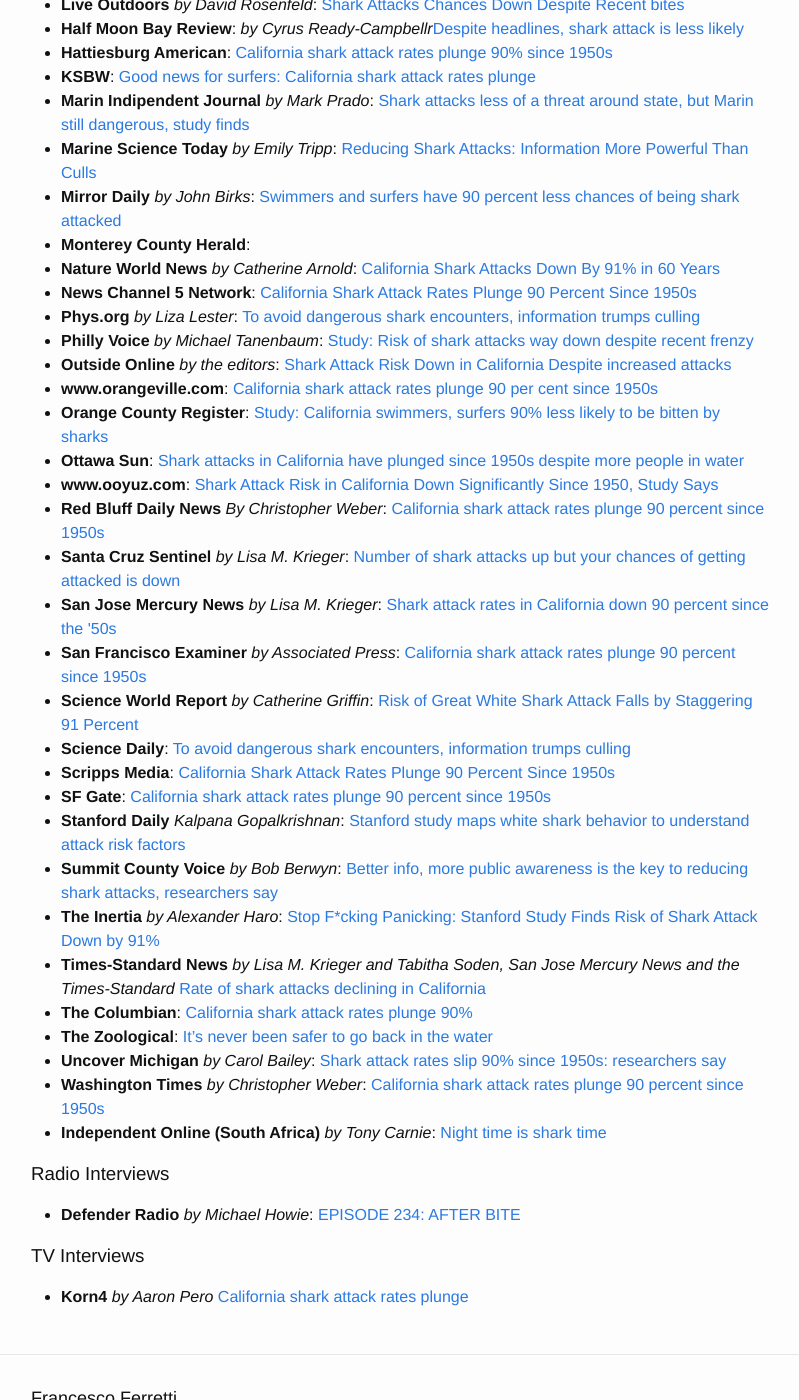
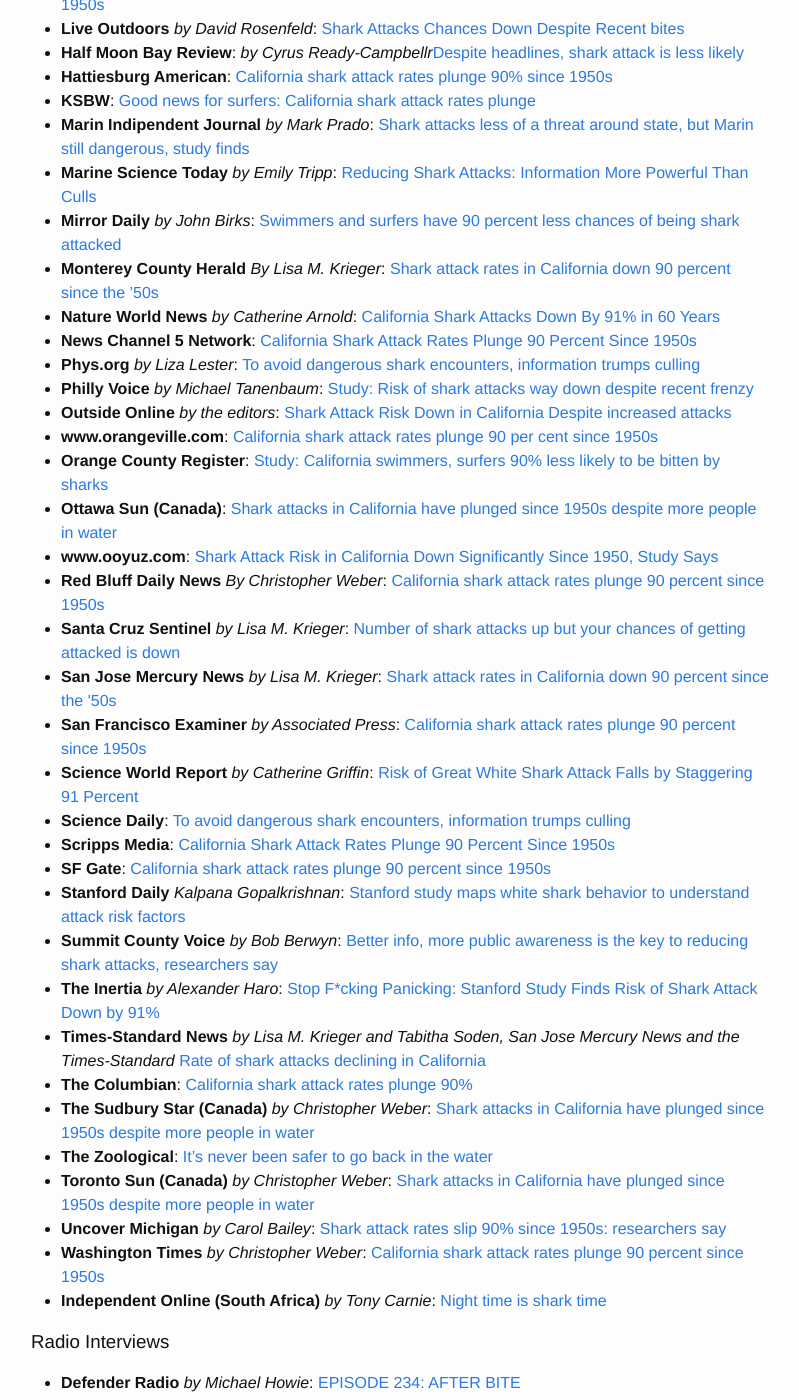
Before and after one commit to ferrettigs/ferrettigs.github.io, a Jekyll site: the page built from assets/ReconcilingPredatorsMediaCoverage.md, in a window 1280 px wide and 1400 px high, scrolled down 1006 px. Shown: the whole window, without its empty margins (239-1038 px from the left). Built offline with Jekyll 4.4.1, drawn with Linux system fonts in a browser that asks for light colours; some of the changed text lies outside the part shown.

Commit message:
other items

```diff
--- a/assets/ReconcilingPredatorsMediaCoverage.md
+++ b/assets/ReconcilingPredatorsMediaCoverage.md
@@ -12,8 +12,8 @@
 	* **Huffington Post**: [California shark attack rates plunge 90 percent since 1950s](http://www.huffingtonpost.com/huff-wires/20150709/sci--shark-attacks-study/?utm_hp_ref=homepage&ir=homepage)
 - **The Washington Post**: [The risk of getting attacked by a shark off California has plummeted sharply since 1950, study says](http://www.washingtonpost.com/news/energy-environment/wp/2015/07/09/good-news-for-california-beachgoers-the-risk-of-a-shark-attack-has-been-declining-for-decades/)
 - **LA Times** *by Karen Kaplan*: [Shark attacks on the rise? In California, the risk has plunged](http://www.latimes.com/science/sciencenow/la-sci-sn-shark-attacks-not-more-frequent-20150708-story.html)
-- **Time magazine**: [Your Risk for Shark Attack Is Lower Now Than 50 Years Ago](http://time.com/3953597/california-shark-attacks/)
-- **Forbes**: [Shark Attack Risk in California Down Significantly Since 1950, Study Says](http://www.forbes.com/sites/alliewilkinson/2015/07/10/shark-attack-risk-in-california-down-significantly-since-1950-study-says/)
+- **Time magazine** *by Justin Worland*: [Your Risk for Shark Attack Is Lower Now Than 50 Years Ago](http://time.com/3953597/california-shark-attacks/)
+- **Forbes** *by Allie Wilkinson*: [Shark Attack Risk in California Down Significantly Since 1950, Study Says](http://www.forbes.com/sites/alliewilkinson/2015/07/10/shark-attack-risk-in-california-down-significantly-since-1950-study-says/)
 - **Newsweek** *by Duglas Main*: [Shark Attack Risk Down Sharply, Despite Recent Incidents](http://www.newsweek.com/shark-attack-risk-down-sharply-despite-recent-incidents-353408)
 - **Fox News** *by Associated Press*: [California shark attack rates plunge 90 percent since 1950s](http://www.foxnews.com/us/2015/07/11/california-shark-attack-rates-plunge-0-percent-since-150s/)
 - **CTV News** *by Christopher Weber*: [Shark attacks in California plunged 90 per cent since 1950s: study](http://www.ctvnews.ca/sci-tech/shark-attacks-in-california-plunged-90-per-cent-since-1950s-study-1.2462574)
@@ -43,7 +43,7 @@
 - **Marin Indipendent Journal** *by Mark Prado*: [Shark attacks less of a threat around state, but Marin still dangerous, study finds](http://www.marinij.com/20150709/shark-attacks-less-of-a-threat-around-state-but-marin-still-dangerous-study-finds)
 - **Marine Science Today** *by Emily Tripp*: [Reducing Shark Attacks: Information More Powerful Than Culls](http://marinesciencetoday.com/2015/07/14/reducing-shark-attacks-information-more-powerful-than-culls/)
 - **Mirror Daily** *by John Birks*: [Swimmers and surfers have 90 percent less chances of being shark attacked](http://www.mirrordaily.com/swimmers-surfers-shark-attacked/22666/)
-- **Monterey County Herald**: []()
+- **Monterey County Herald** *By Lisa M. Krieger*: [Shark attack rates in California down 90 percent since the '50s](http://www.montereyherald.com/general-news/20150708/shark-attack-rates-in-california-down-90-percent-since-the-50s/2)
 - **Nature World News** *by Catherine Arnold*: [California Shark Attacks Down By 91% in 60 Years](http://www.natureworldnews.com/articles/15596/20150710/shark.htm)
 - **News Channel 5 Network**: [California Shark Attack Rates Plunge 90 Percent Since 1950s](http://www.scrippsmedia.com/newschannel5/news/national-news/California-Shark-Attack-Rates-Plunge-90-Percent-Since-1950s-313082611.html)
 - **Phys.org** *by Liza Lester*: [To avoid dangerous shark encounters, information trumps culling](http://phys.org/news/2015-07-dangerous-shark-encounters-trumps-culling.html)
@@ -51,7 +51,7 @@
 - **Outside Online** *by the editors*: [Shark Attack Risk Down in California Despite increased attacks](http://www.outsideonline.com/1998076/shark-attack-risk-down-california)
 - **www.orangeville.com**: [California shark attack rates plunge 90 per cent since 1950s](http://www.orangeville.com/news-story/5717101-california-shark-attack-rates-plunge-90-per-cent-since-1950s/)
 - **Orange County Register**: [Study: California swimmers, surfers 90% less likely to be bitten by sharks](http://www.ocregister.com/articles/sharks-671020-california-says.html)
-- **Ottawa Sun**: [Shark attacks in California have plunged since 1950s despite more people in water](http://www.ottawasun.com/2015/07/10/shark-attacks-in-california-have-plunged-since-1950s-despite-more-people-in-water)
+- **Ottawa Sun (Canada)**: [Shark attacks in California have plunged since 1950s despite more people in water](http://www.ottawasun.com/2015/07/10/shark-attacks-in-california-have-plunged-since-1950s-despite-more-people-in-water)
 - **www.ooyuz.com**: [Shark Attack Risk in California Down Significantly Since 1950, Study Says](http://www.ooyuz.com/geturl?aid=7362743)
 - **Red Bluff Daily News** *By Christopher Weber*: [California shark attack rates plunge 90 percent since 1950s](http://www.redbluffdailynews.com/environment-and-nature/20150710/california-shark-attack-rates-plunge-90-percent-since-1950s/1)
 - **Santa Cruz Sentinel** *by Lisa M. Krieger*: [Number of shark attacks up but your chances of getting attacked is down](http://www.santacruzsentinel.com/environment-and-nature/20150708/number-of-shark-attacks-up-but-your-chances-of-getting-attacked-is-down)
@@ -66,7 +66,9 @@
 - **The Inertia** *by Alexander Haro*: [Stop F*cking Panicking: Stanford Study Finds Risk of Shark Attack Down by 91%](http://www.theinertia.com/surf/stop-fcking-panicking-stanford-study-finds-risk-of-shark-attack-down-by-91/)
 - **Times-Standard News** *by Lisa M. Krieger and Tabitha Soden, San Jose Mercury News and the Times-Standard* [Rate of shark attacks declining in California](http://www.times-standard.com/general-news/20150710/rate-of-shark-attacks-declining-in-california)
 - **The Columbian**: [California shark attack rates plunge 90%](http://www.columbian.com/news/2015/jul/10/california-shark-attack-rates-plunge-90/)
+- **The Sudbury Star (Canada)** *by Christopher Weber*: [Shark attacks in California have plunged since 1950s despite more people in water](http://www.thesudburystar.com/2015/07/10/shark-attacks-in-california-have-plunged-since-1950s-despite-more-people-in-water)
 - **The Zoological**: [It's never been safer to go back in the water](http://www.thezoological.com/blog/2015/7/11/its-safe-to-go-back-in-the-water)
+- **Toronto Sun (Canada)** *by Christopher Weber*: [Shark attacks in California have plunged since 1950s despite more people in water](http://www.torontosun.com/2015/07/10/shark-attacks-in-california-have-plunged-since-1950s-despite-more-people-in-water)
 - **Uncover Michigan** *by Carol Bailey*: [Shark attack rates slip 90% since 1950s: researchers say](http://uncovermichigan.com/content/24881-shark-attack-rates-slip-90-1950s-researchers-say)
 - **Washington Times** *by Christopher Weber*: [California shark attack rates plunge 90 percent since 1950s](http://www.washingtontimes.com/news/2015/jul/9/california-shark-attack-rates-plunge-90-percent-si/)
 - **Independent Online (South Africa)** *by Tony Carnie*: [Night time is shark time](http://beta.iol.co.za/scitech/science/environment/night-time-is-shark-time-1884825)
```
